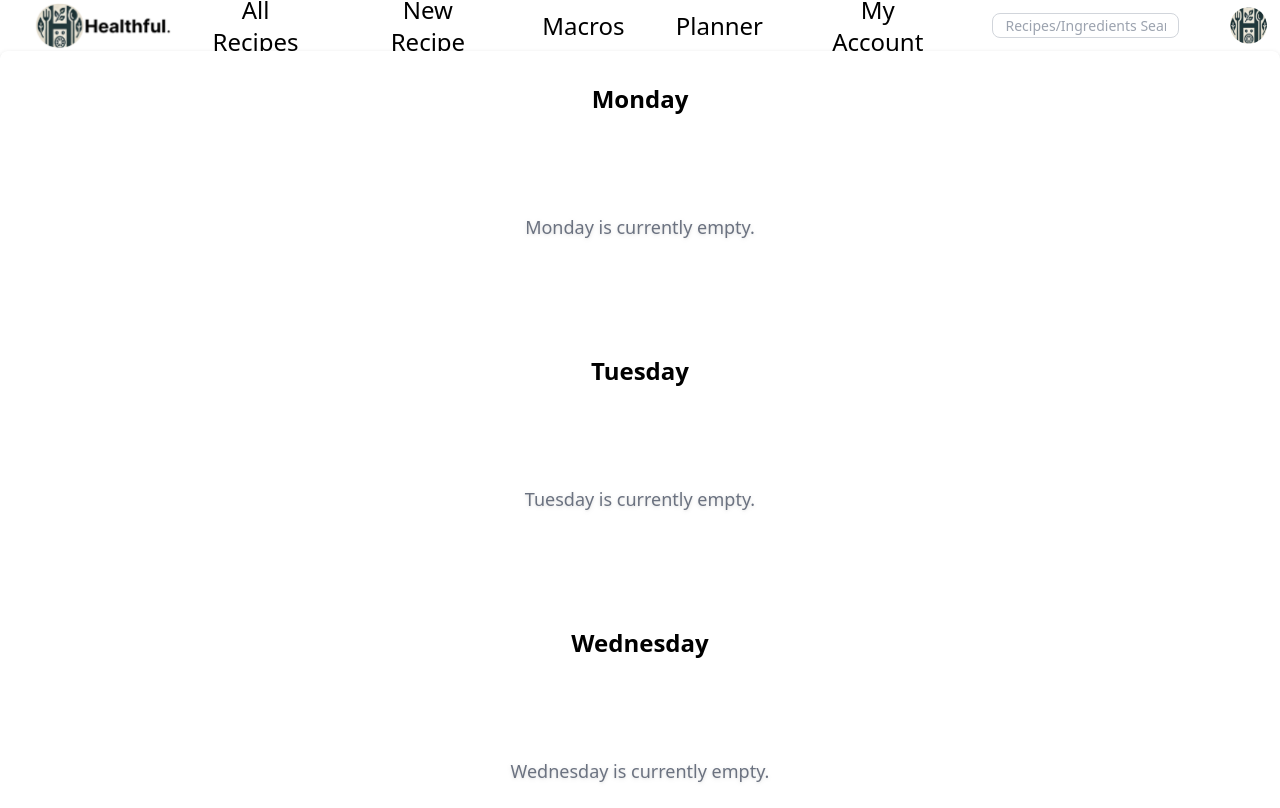
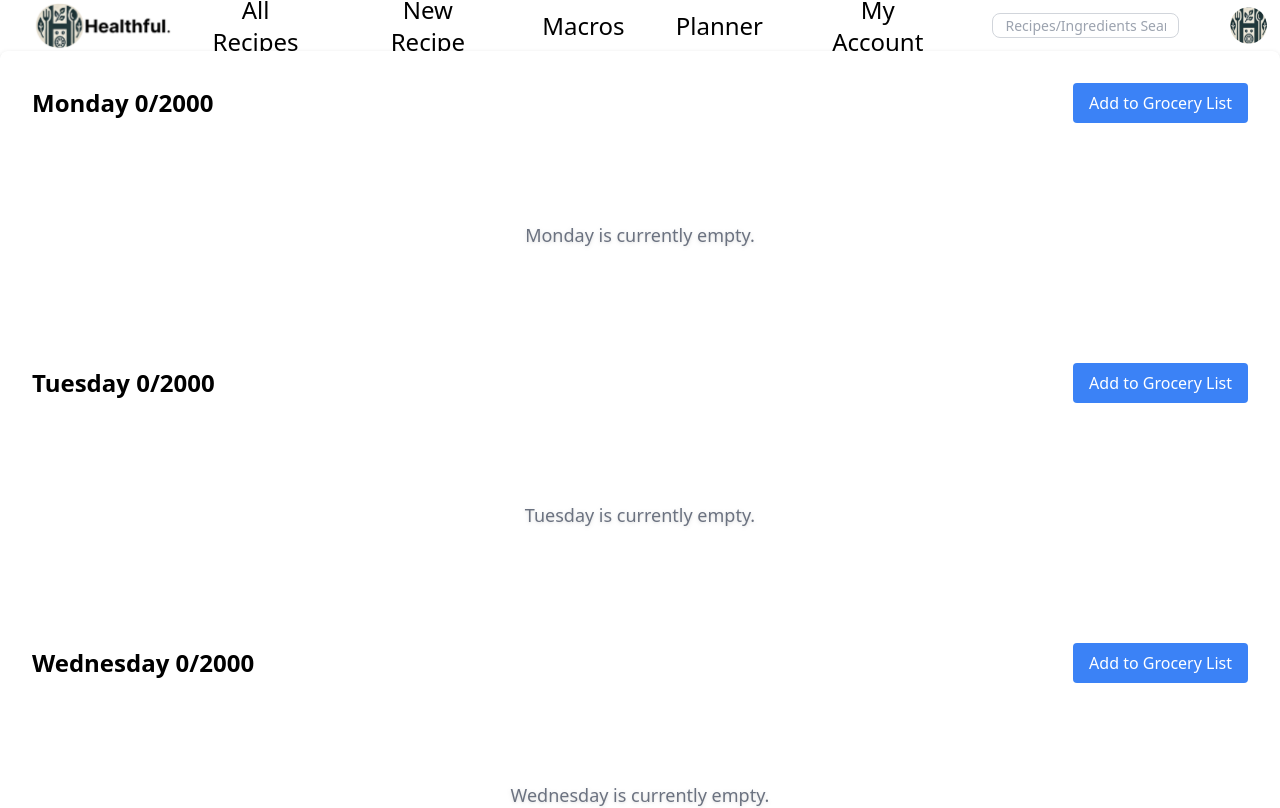
Before and after one commit to itsharryb13/Healthfull, a Next.js app: page /Planner in a window 1280 px wide. Shown: the top 808 px of the page. Built offline with nearby package versions, Linux system fonts and the light colour scheme.

Commit message:
Updated Planner Page

```diff
--- a/app/Planner/page.tsx
+++ b/app/Planner/page.tsx
@@ -9,12 +9,13 @@ import { collection, getDocs, doc, getDoc, query, where } from "firebase/firesto
 import { db } from "../../firebaseConfig";
 import { getAuth } from "firebase/auth";
 
-// Interface for Recipe
+// Interface for Recipe with calories
 interface Recipe {
   id: string;
   recipeName?: string;
   recipeDescription?: string;
   imagePreview?: string;
+  calories?: number;
 }
 
 export default function Planner() {
@@ -36,6 +37,15 @@ export default function Planner() {
   const [sundayRecipes, setSundayRecipes] = useState<Recipe[]>([]);
   const [loading, setLoading] = useState(true);
 
+  // State for daily calorie totals
+  const [mondayCalories, setMondayCalories] = useState(0);
+  const [tuesdayCalories, setTuesdayCalories] = useState(0);
+  const [wednesdayCalories, setWednesdayCalories] = useState(0);
+  const [thursdayCalories, setThursdayCalories] = useState(0);
+  const [fridayCalories, setFridayCalories] = useState(0);
+  const [saturdayCalories, setSaturdayCalories] = useState(0);
+  const [sundayCalories, setSundayCalories] = useState(0);
+
   useEffect(() => {
     const fetchDayRecipes = async () => {
       const auth = getAuth();
@@ -55,19 +65,20 @@ export default function Planner() {
           const userData = userSnapshot.docs[0].data();
 
           const dayKeys = [
-            { key: "MondayMeals", setter: setMondayRecipes },
-            { key: "TuesdayMeals", setter: setTuesdayRecipes },
-            { key: "WednesdayMeals", setter: setWednesdayRecipes },
-            { key: "ThursdayMeals", setter: setThursdayRecipes },
-            { key: "FridayMeals", setter: setFridayRecipes },
-            { key: "SaturdayMeals", setter: setSaturdayRecipes },
-            { key: "SundayMeals", setter: setSundayRecipes },
+            { key: "MondayMeals", setter: setMondayRecipes, calorieSetter: setMondayCalories },
+            { key: "TuesdayMeals", setter: setTuesdayRecipes, calorieSetter: setTuesdayCalories },
+            { key: "WednesdayMeals", setter: setWednesdayRecipes, calorieSetter: setWednesdayCalories },
+            { key: "ThursdayMeals", setter: setThursdayRecipes, calorieSetter: setThursdayCalories },
+            { key: "FridayMeals", setter: setFridayRecipes, calorieSetter: setFridayCalories },
+            { key: "SaturdayMeals", setter: setSaturdayRecipes, calorieSetter: setSaturdayCalories },
+            { key: "SundayMeals", setter: setSundayRecipes, calorieSetter: setSundayCalories },
           ];
 
-          // Fetch each day's recipes from Firestore and set state
-          for (const { key, setter } of dayKeys) {
+          // Fetch each day's recipes and calculate calories
+          for (const { key, setter, calorieSetter } of dayKeys) {
             const recipeIds: string[] = userData[key] || [];
             const fetchedRecipes: Recipe[] = [];
+            let dayCalories = 0;
 
             for (const recipeId of recipeIds) {
               const recipeRef = doc(db, "recipes", recipeId);
@@ -75,48 +86,26 @@ export default function Planner() {
 
               if (recipeSnapshot.exists()) {
                 const recipeData = recipeSnapshot.data();
+                const recipeCalories = recipeData.calories || 0;
+                dayCalories += recipeCalories;
+
                 fetchedRecipes.push({
                   id: recipeId,
                   recipeName: recipeData.recipeName,
                   recipeDescription: recipeData.recipeDescription,
                   imagePreview: recipeData.imagePreview,
+                  calories: recipeCalories,
                 });
               } else {
-                console.error('No recipe found with ID: ${recipeId}');
+                console.error(`No recipe found with ID: ${recipeId}`);
               }
             }
 
-            // Set the state for each day
+            // Set recipes and calorie count for the day
             setter(fetchedRecipes);
+            calorieSetter(dayCalories);
           }
 
-          // Fetch recipes for "EverydayForWeek" and add to each day's list
-          const everydayRecipeIds: string[] = userData["EverydayForWeek"] || [];
-          for (const recipeId of everydayRecipeIds) {
-            const recipeRef = doc(db, "recipes", recipeId);
-            const recipeSnapshot = await getDoc(recipeRef);
-
-            if (recipeSnapshot.exists()) {
-              const recipeData = recipeSnapshot.data();
-              const newRecipe: Recipe = {
-                id: recipeId,
-                recipeName: recipeData.recipeName,
-                recipeDescription: recipeData.recipeDescription,
-                imagePreview: recipeData.imagePreview,
-              };
-
-              // Add the recipe to each day's list, ensuring no duplicates
-              setMondayRecipes((prev) => prev.some((r) => r.id === recipeId) ? prev : [...prev, newRecipe]);
-              setTuesdayRecipes((prev) => prev.some((r) => r.id === recipeId) ? prev : [...prev, newRecipe]);
-              setWednesdayRecipes((prev) => prev.some((r) => r.id === recipeId) ? prev : [...prev, newRecipe]);
-              setThursdayRecipes((prev) => prev.some((r) => r.id === recipeId) ? prev : [...prev, newRecipe]);
-              setFridayRecipes((prev) => prev.some((r) => r.id === recipeId) ? prev : [...prev, newRecipe]);
-              setSaturdayRecipes((prev) => prev.some((r) => r.id === recipeId) ? prev : [...prev, newRecipe]);
-              setSundayRecipes((prev) => prev.some((r) => r.id === recipeId) ? prev : [...prev, newRecipe]);
-            } else {
-              console.error('No recipe found with ID: ${recipeId}');
-            }
-          }
         } else {
           console.error("No matching user document found.");
         }
@@ -138,11 +127,11 @@ export default function Planner() {
     );
   }
 
-  const renderCarousel = (recipes: Recipe[], emblaRef, dayName: string) => {
+  const renderCarousel = (recipes: Recipe[], emblaRef, dayName: string, dayCalories: number) => {
     if (recipes.length === 0) {
       return (
         <div className="carousel-container w-full h-48 mx-auto py-8 flex items-center justify-center relative drop-shadow bg-f5f5f5 rounded-lg text-center">
-          <p className="text-lg text-gray-500">{dayName} is currently empty.</p>
+          <p className="text-lg text-gray-500">{`${dayName} is currently empty.`}</p>
         </div>
       );
     }
@@ -179,34 +168,27 @@ export default function Planner() {
     <>
       <NavBarH />
       <div className="scroll-container w-full h-screen mx-auto py-8 px-8 gap-8 items-start relative drop-shadow bg-[#ffffff] rounded-lg overflow-y-scroll max-h-screen">
-        <div className="mb-8 text-center">
-          <h3 className="text-2xl font-semibold mb-4">Monday</h3>
-          {renderCarousel(mondayRecipes, emblaRef1, "Monday")}
-        </div>
-        <div className="mb-8 text-center">
-          <h3 className="text-2xl font-semibold mb-4">Tuesday</h3>
-          {renderCarousel(tuesdayRecipes, emblaRef2, "Tuesday")}
-        </div>
-        <div className="mb-8 text-center">
-          <h3 className="text-2xl font-semibold mb-4">Wednesday</h3>
-          {renderCarousel(wednesdayRecipes, emblaRef3, "Wednesday")}
-        </div>
-        <div className="mb-8 text-center">
-          <h3 className="text-2xl font-semibold mb-4">Thursday</h3>
-          {renderCarousel(thursdayRecipes, emblaRef4, "Thursday")}
-        </div>
-        <div className="mb-8 text-center">
-          <h3 className="text-2xl font-semibold mb-4">Friday</h3>
-          {renderCarousel(fridayRecipes, emblaRef5, "Friday")}
-        </div>
-        <div className="mb-8 text-center">
-          <h3 className="text-2xl font-semibold mb-4">Saturday</h3>
-          {renderCarousel(saturdayRecipes, emblaRef6, "Saturday")}
-        </div>
-        <div className="mb-8 text-center">
-          <h3 className="text-2xl font-semibold mb-4">Sunday</h3>
-          {renderCarousel(sundayRecipes, emblaRef7, "Sunday")}
-        </div>
+        {[
+          { day: "Monday", recipes: mondayRecipes, calories: mondayCalories, emblaRef: emblaRef1 },
+          { day: "Tuesday", recipes: tuesdayRecipes, calories: tuesdayCalories, emblaRef: emblaRef2 },
+          { day: "Wednesday", recipes: wednesdayRecipes, calories: wednesdayCalories, emblaRef: emblaRef3 },
+          { day: "Thursday", recipes: thursdayRecipes, calories: thursdayCalories, emblaRef: emblaRef4 },
+          { day: "Friday", recipes: fridayRecipes, calories: fridayCalories, emblaRef: emblaRef5 },
+          { day: "Saturday", recipes: saturdayRecipes, calories: saturdayCalories, emblaRef: emblaRef6 },
+          { day: "Sunday", recipes: sundayRecipes, calories: sundayCalories, emblaRef: emblaRef7 },
+        ].map(({ day, recipes, calories, emblaRef }, index) => (
+          <div key={index} className="mb-8 text-center">
+            <div className="flex justify-between items-center mb-4">
+              <h3 className="text-2xl font-semibold">
+                {day} {calories}/2000
+              </h3>
+              <button className="bg-blue-500 text-white px-4 py-2 rounded hover:bg-blue-600">
+                Add to Grocery List
+              </button>
+            </div>
+            {renderCarousel(recipes, emblaRef, day, calories)}
+          </div>
+        ))}
       </div>
       <Footer />
     </>
```
